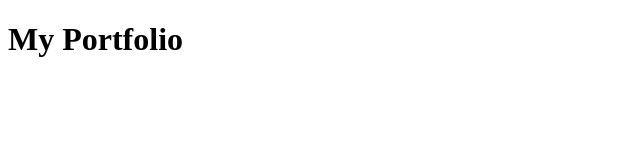
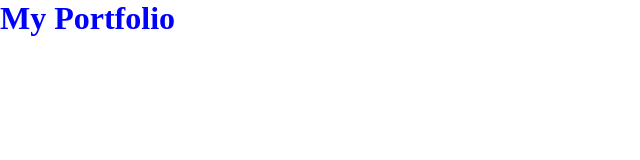
Before and after one commit to itzedu/registration, a plain HTML site: page index.html in a window 1280 px wide. Shown: the whole page, without its empty margins (0-640 px from the left). Drawn offline with Linux system fonts and the light colour scheme.

Commit message:
add beatiful css

```diff
--- a/index.html
+++ b/index.html
@@ -4,6 +4,7 @@
     <meta charset="UTF-8">
     <meta name="viewport" content="width=device-width, initial-scale=1.0">
     <meta http-equiv="X-UA-Compatible" content="ie=edge">
+    <link rel="stylesheet" href="static/style.css">
     <title>Portfolio</title>
 </head>
 <body>
--- a/static/style.css
+++ b/static/style.css
@@ -0,0 +1,8 @@
+*  {
+    margin: 0;
+    padding: 0;
+}
+
+h1 {
+    color: blue;
+}
```
